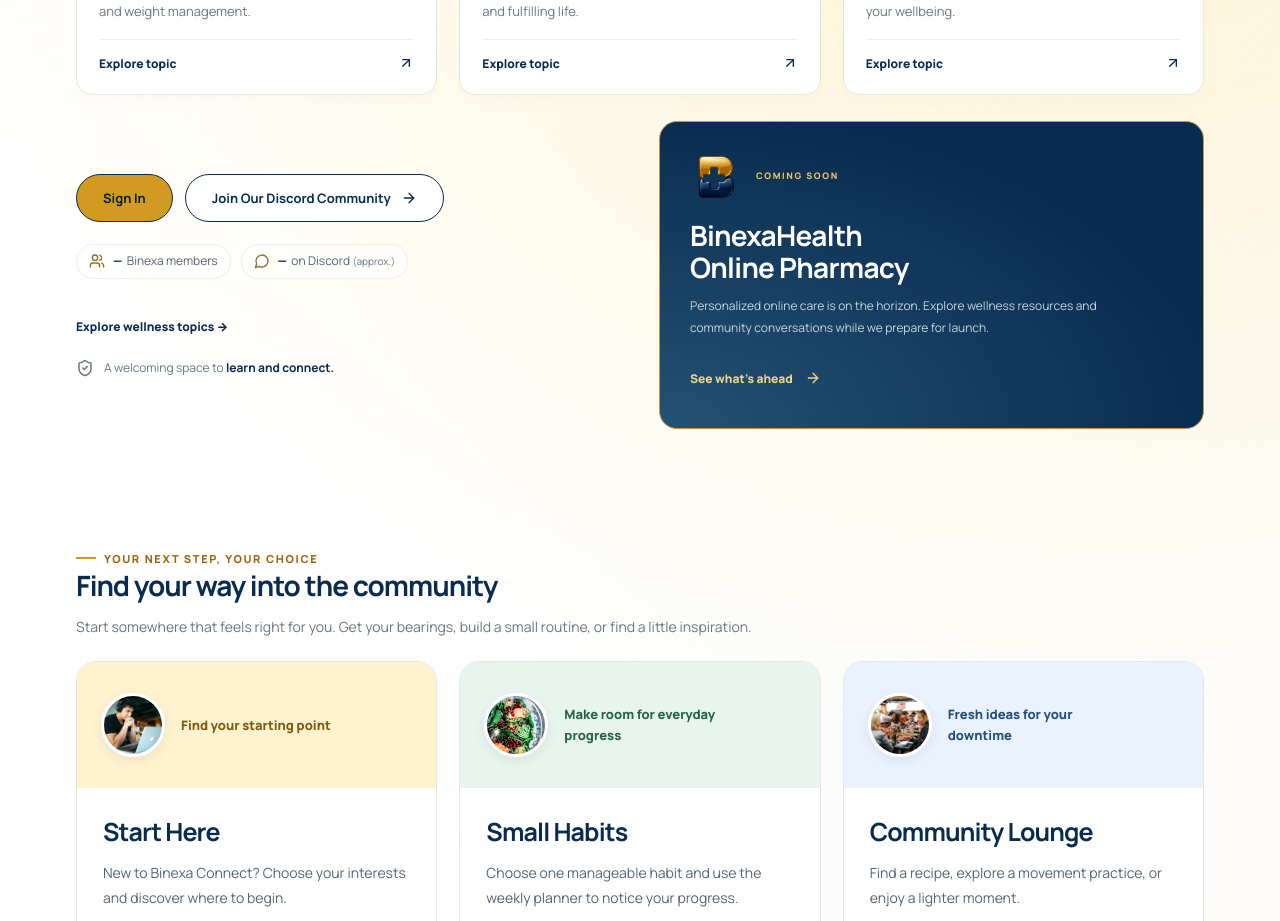
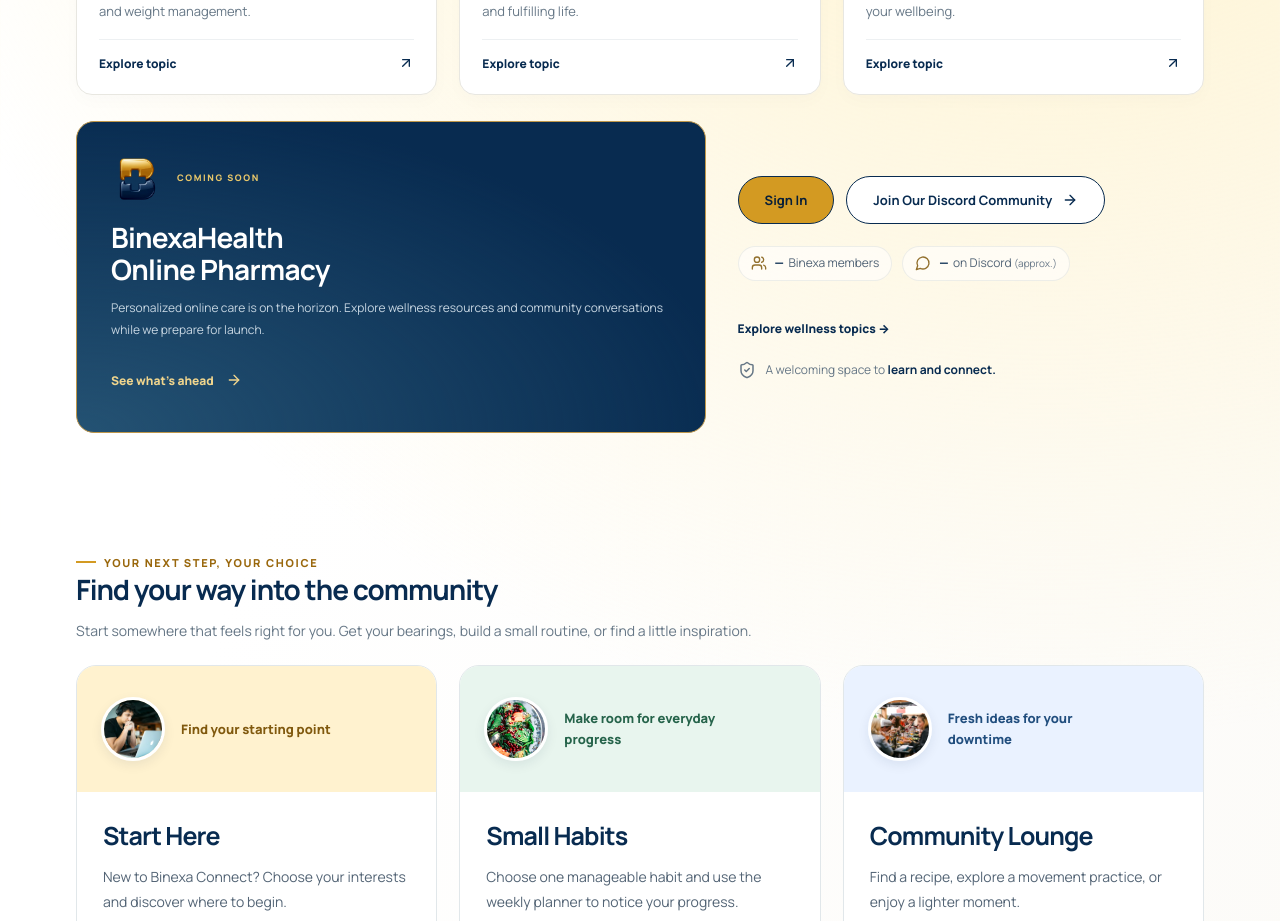
Before and after one commit to rashmiraju14/binexa-connect, a Next.js app: page / in a window 1280 px wide. Shown: the part 880-1801 px from the top of the page. Built offline with nearby package versions, Linux system fonts and the light colour scheme; no server answers.

Commit message:
Lead with a wider pharmacy banner beside account access

```diff
--- a/app/globals.css
+++ b/app/globals.css
@@ -372,3 +372,9 @@
 .pharmacy-feature-card p { color: #c7d6e2; font-size: 12px; line-height: 1.8; margin: 0 0 18px; max-width: 430px; }
 .pharmacy-feature-card a { display: inline-flex; align-items: center; gap: 12px; min-height: 44px; color: #f0d58d; font-size: 12px; font-weight: 750; }
 @media(max-width:800px) { .home-layout .home-welcome { grid-template-columns: 1fr; gap: 22px; } .pharmacy-feature-card { padding: 24px; } }
+
+/* Lead with the wider launch card, followed by account access. */
+.home-layout .home-welcome { grid-template-columns: minmax(0, 1.35fr) minmax(0, 1fr); gap: 32px; }
+.pharmacy-feature-card { padding: 30px 34px; }
+.pharmacy-feature-card p { max-width: none; }
+@media(max-width:800px) { .home-layout .home-welcome { grid-template-columns: 1fr; gap: 24px; } .pharmacy-feature-card { padding: 26px; } }
--- a/components/CommunityHome.tsx
+++ b/components/CommunityHome.tsx
@@ -50,6 +50,12 @@ export default function Home({ authenticated = false }: { authenticated?: boolea
           className="home-welcome"
           aria-label="Personalized care and community"
         >
+          <aside className="pharmacy-feature-card" aria-labelledby="pharmacy-feature-title">
+            <div className="pharmacy-feature-top"><Image src="/branding/binexa-icon.png" alt="" width={52} height={52} /><span>COMING SOON</span></div>
+            <h2 id="pharmacy-feature-title">BinexaHealth<br />Online Pharmacy</h2>
+            <p>Personalized online care is on the horizon. Explore wellness resources and community conversations while we prepare for launch.</p>
+            <Link href="/events">See what’s ahead <ArrowRight size={16} aria-hidden="true" /></Link>
+          </aside>
           <div className="community-access-details">
           <div className="actions home-account-actions">
             <Link href="/sign-in" className="btn home-signin">Sign In</Link>
@@ -84,12 +90,7 @@ export default function Home({ authenticated = false }: { authenticated?: boolea
           </div>
 
           </div>
-          <aside className="pharmacy-feature-card" aria-labelledby="pharmacy-feature-title">
-            <div className="pharmacy-feature-top"><Image src="/branding/binexa-icon.png" alt="" width={52} height={52} /><span>COMING SOON</span></div>
-            <h2 id="pharmacy-feature-title">BinexaHealth<br />Online Pharmacy</h2>
-            <p>Personalized online care is on the horizon. Explore wellness resources and community conversations while we prepare for launch.</p>
-            <Link href="/events">See what’s ahead <ArrowRight size={16} aria-hidden="true" /></Link>
-          </aside>
+
         </section>
       </div>
 
```
